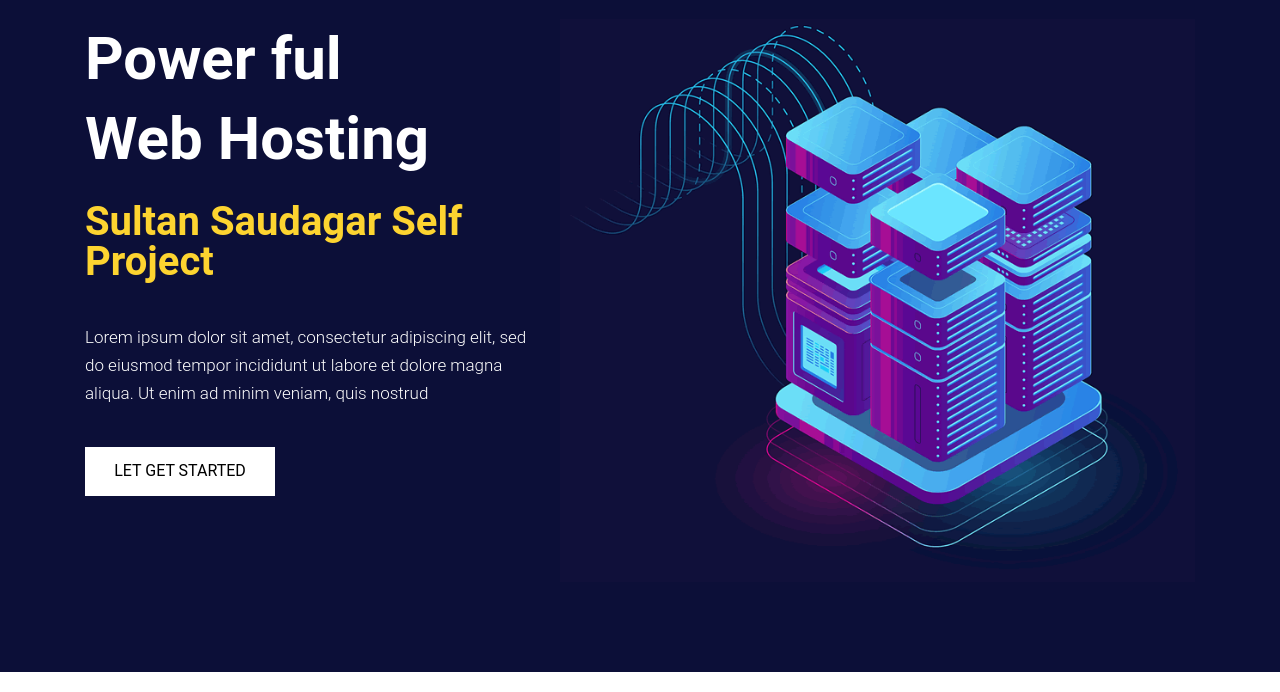
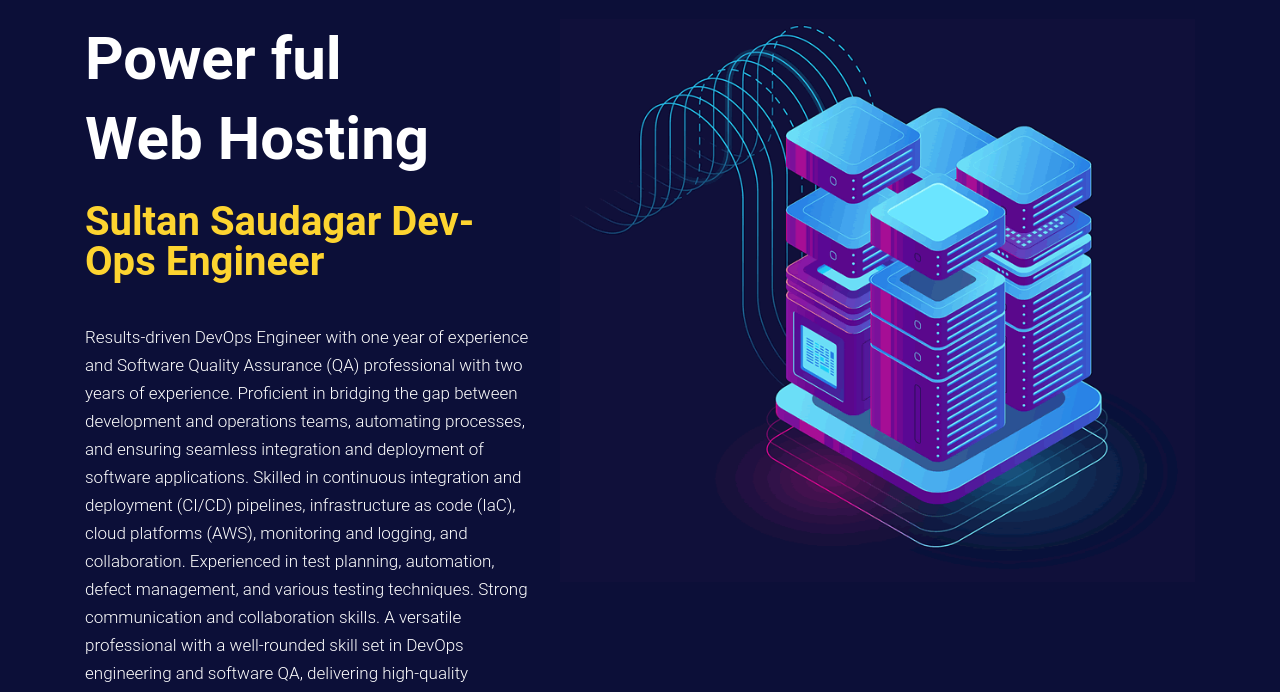
Before and after one commit to priya2044/Data-web, a plain HTML site: page index.html in a window 1280 px wide. Shown: the part 102-794 px from the top of the page. Drawn offline with nearby package versions, Linux system fonts and the light colour scheme.

Commit message:
Update index.html
test 3

```diff
--- a/index.html
+++ b/index.html
@@ -92,8 +92,8 @@
                <div class="col-md-5">
                   <div class="text-bg">
                      <h1>Power ful<br> Web Hosting</h1>
-                     <span>Sultan Saudagar Self Project</span>
-                     <p>Lorem ipsum dolor sit amet, consectetur adipiscing elit, sed do eiusmod tempor incididunt ut labore et dolore magna aliqua. Ut enim ad minim veniam, quis nostrud </p>
+                     <span>Sultan Saudagar Dev-Ops Engineer</span>
+                     <p>Results-driven DevOps Engineer with one year of experience and Software Quality Assurance (QA) professional with two years of experience. Proficient in bridging the gap between development and operations teams, automating processes, and ensuring seamless integration and deployment of software applications. Skilled in continuous integration and deployment (CI/CD) pipelines, infrastructure as code (IaC), cloud platforms (AWS), monitoring and logging, and collaboration. Experienced in test planning, automation, defect management, and various testing techniques. Strong communication and collaboration skills. A versatile professional with a well-rounded skill set in DevOps engineering and software QA, delivering high-quality software solutions. </p>
                      <a href="#">Let Get Started</a>
                   </div>
                </div>
```
